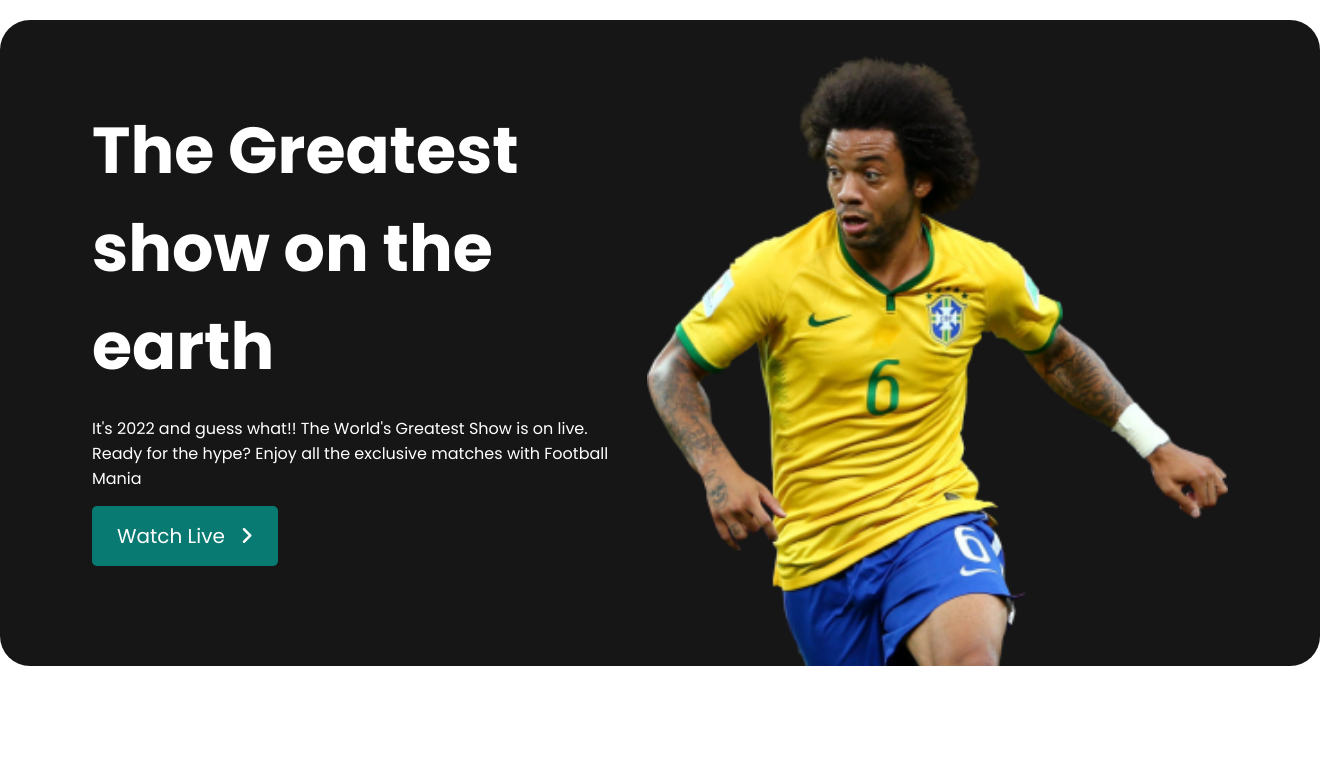
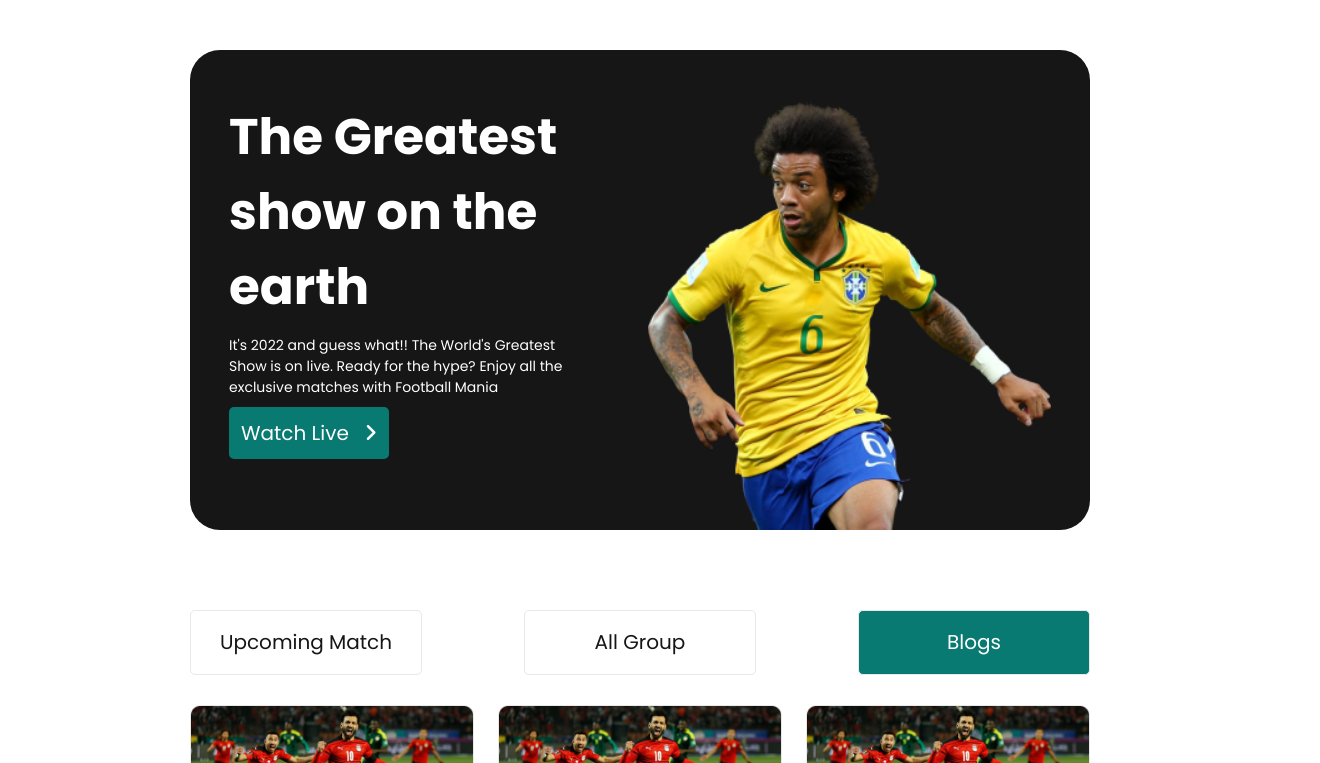
Before and after one commit to 0xkabir/football-mania, a plain HTML site: page index.html in a window 1280 px wide. Shown: the top 763 px of the page, 1320 px wide, since content can reach past the window. Drawn offline with Linux system fonts and the light colour scheme.

Commit message:
responsiveness added for small sized laptop/desktop screen

```diff
--- a/css/index.css
+++ b/css/index.css
@@ -187,6 +187,83 @@ footer hr{
     display: flex;
     justify-content: center;
 }
+
+/* making the page responsive for devices havign width between 992px and 1319 px*/
+@media screen and (min-width:993px) and (max-width:1319px) {
+    main{
+        width: 900px;
+        margin: 0 auto;
+    }
+    .top-banner{
+        margin: 50px 0px 80px;
+        height: 480px;
+    }
+    .banner-text{
+        width: 395px;
+        height: 290px;
+    }
+
+    .banner-title{
+        font-size: 50px;
+    }
+
+    .banner-paragraph{
+        width: 350px;
+        font-size: 14px;
+        margin: 10px 0px 20px;
+    }
+
+    .banner-text .link-btn{
+        padding: 12px;
+    }
+
+    .banner-image img{
+        width: 403px;
+        height: 430px;
+    }
+
+    .blog-container{
+        flex-direction: column;
+        align-items: center;
+    }
+
+    .navigation-holder{
+        flex-direction: row;
+        justify-content: space-between;
+        width: 100%;
+        height: 65px;
+        background-color: #FFFFFF;
+        padding: 0;
+        margin: 0;
+        margin-bottom: 30px;
+    }
+
+    .navigation-holder .link-btn{
+        border:1px solid #E8E8E8;
+        width: 180px;
+        border-radius: 5px;
+    }
+
+    .blogs{
+        grid-template-columns: repeat(3, 1fr);
+    }
+
+    .blog{
+        width: auto;
+        height: 400px;
+    }
+
+    footer{
+        margin-top: 70px;
+        padding: 130px 50px;
+        height: 200px;
+    }
+
+    .footer-links-container{
+        flex-wrap: wrap;
+    }
+}
+
 /* making the page responsive for tablet devices having minimum width 0f 768px and maximum width of 992px */
 @media screen and (min-width:768px) and (max-width:992px) {
 
--- a/css/matches.css
+++ b/css/matches.css
@@ -185,6 +185,82 @@ footer hr{
     display: flex;
     justify-content: center;
 }
+/* making the page responsive for devices havign width between 992px and 1319 px*/
+@media screen and (min-width:993px) and (max-width:1319px) {
+    main{
+        width: 900px;
+        margin: 0 auto;
+    }
+    .top-banner{
+        margin: 50px 0px 80px;
+        height: 480px;
+    }
+    .banner-text{
+        width: 395px;
+        height: 290px;
+    }
+
+    .banner-title{
+        font-size: 50px;
+    }
+
+    .banner-paragraph{
+        width: 350px;
+        font-size: 14px;
+        margin: 10px 0px 20px;
+    }
+
+    .banner-text .link-btn{
+        padding: 12px;
+    }
+
+    .banner-image img{
+        width: 403px;
+        height: 430px;
+    }
+
+    .match-container{
+        flex-direction: column;
+        align-items: center;
+    }
+
+    .navigation-holder{
+        flex-direction: row;
+        justify-content: space-between;
+        width: 100%;
+        height: 65px;
+        background-color: #FFFFFF;
+        padding: 0;
+        margin: 0;
+        margin-bottom: 30px;
+    }
+
+    .navigation-holder .link-btn{
+        border:1px solid #E8E8E8;
+        width: 180px;
+        border-radius: 5px;
+    }
+
+    .matches{
+        grid-template-columns: repeat(3, 1fr);
+    }
+
+    .match{
+        width: 282px;
+        height: 242px;
+    }
+
+    footer{
+        margin-top: 70px;
+        padding: 130px 50px;
+        height: 200px;
+    }
+
+    .footer-links-container{
+        flex-wrap: wrap;
+    }
+}
+
 /* making the page responsive for tablet devices having minimum width 0f 768px and maximum width of 992px */
 @media screen and (min-width:768px) and (max-width:992px) {
 
```
Also changed, not shown: matches.html (+1 -1 lines).
